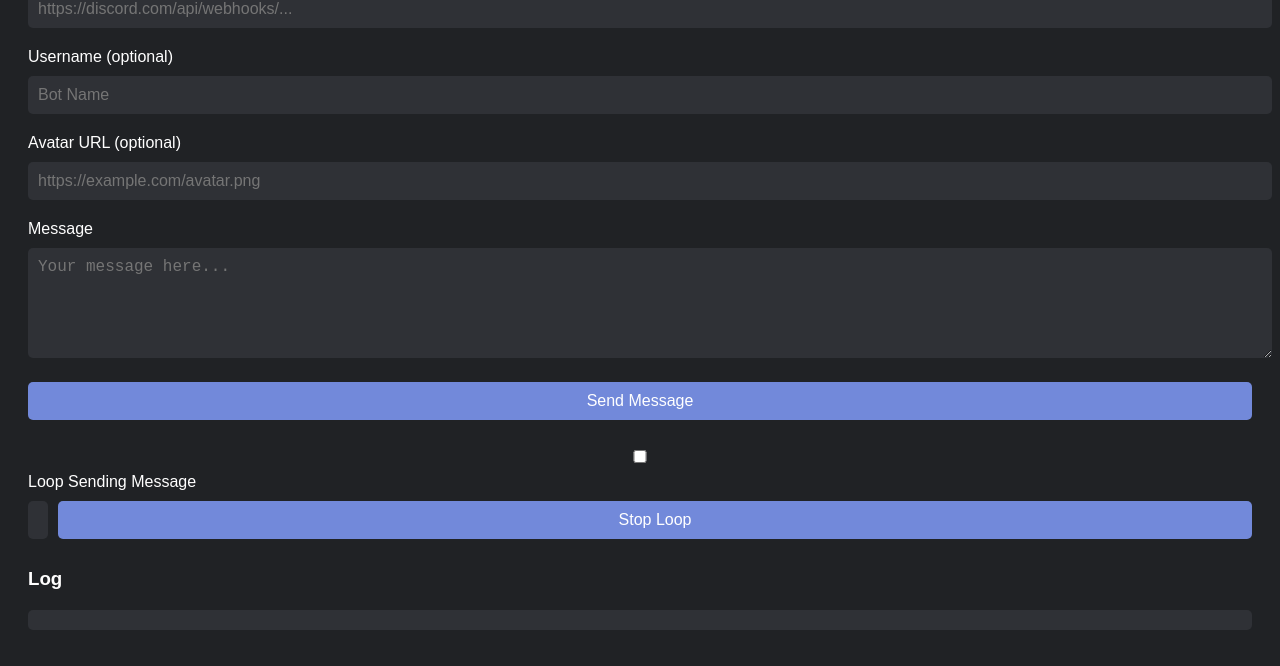
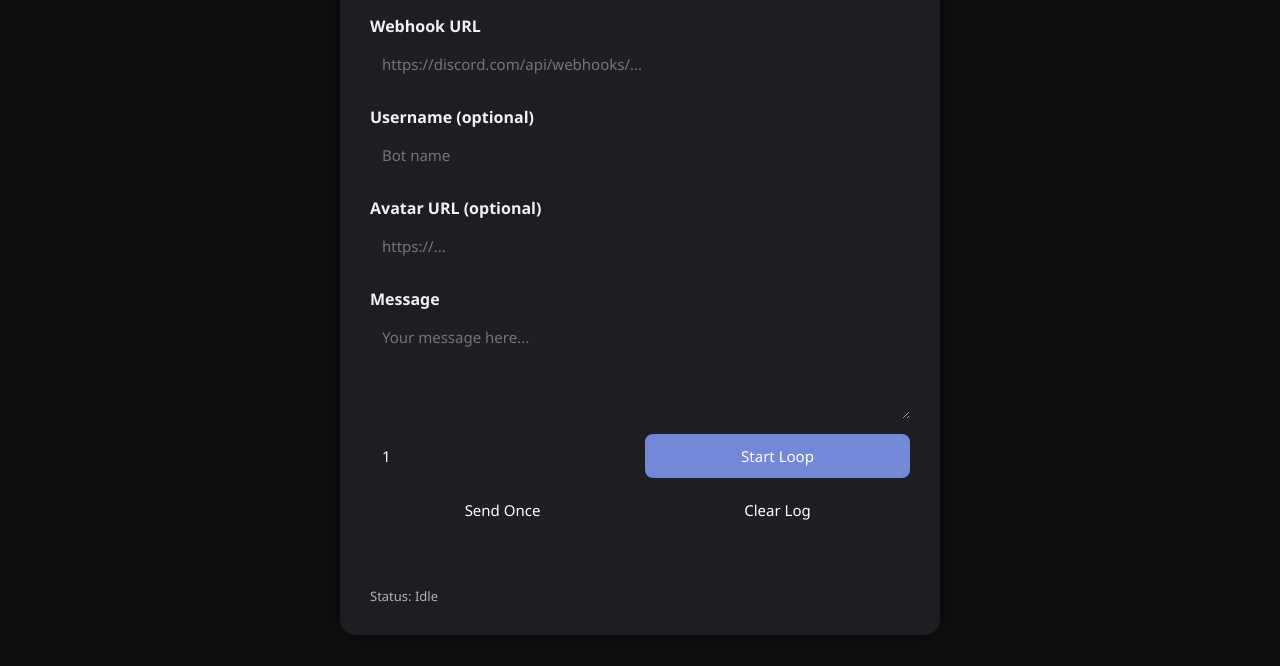
Before and after one commit to zamzamzan/gay.html, a plain HTML site: page index.html in a window 1280 px wide. Shown: the part 134-800 px from the top of the page. Drawn offline with Linux system fonts and the light colour scheme.

Commit message:
Update index.html

```diff
--- a/index.html
+++ b/index.html
@@ -1,92 +1,136 @@
 <!DOCTYPE html>
 <html lang="en">
 <head>
-  <meta charset="UTF-8">
+  <meta charset="UTF-8" />
   <title>Discord Webhook Sender</title>
   <style>
+    * {
+      box-sizing: border-box;
+      font-family: 'Segoe UI', sans-serif;
+    }
     body {
-      font-family: Arial, sans-serif;
-      background-color: #202225;
-      color: white;
-      padding: 20px;
+      background: #0f0f10;
+      color: #f1f1f1;
+      margin: 0;
+      padding: 30px;
+      display: flex;
+      justify-content: center;
+    }
+    .container {
+      background: rgba(32, 34, 37, 0.85);
+      border-radius: 15px;
+      padding: 30px;
+      width: 100%;
+      max-width: 600px;
+      box-shadow: 0 0 20px rgba(0,0,0,0.6);
+      backdrop-filter: blur(8px);
+    }
+    h1 {
+      text-align: center;
+      margin-bottom: 25px;
+      color: #7289da;
+    }
+    label {
+      font-weight: bold;
+      display: block;
+      margin: 10px 0 5px;
     }
     input, textarea, button {
       width: 100%;
-      margin: 10px 0;
-      padding: 10px;
-      border-radius: 5px;
+      padding: 12px;
+      margin-bottom: 10px;
       border: none;
-      font-size: 16px;
-    }
-    input, textarea {
-      background-color: #2f3136;
-      color: white;
+      border-radius: 8px;
+      background: #1e1f22;
+      color: #fff;
+      font-size: 15px;
     }
     button {
-      background-color: #7289da;
-      color: white;
       cursor: pointer;
+      transition: 0.2s;
     }
-    button:hover {
-      background-color: #5b6eae;
+    .loopBtn.start {
+      background: #7289da;
     }
-    label {
-      display: block;
-      margin-top: 10px;
+    .loopBtn.start:hover {
+      background: #5b6eae;
+    }
+    .loopBtn.stop {
+      background: #da4f4f;
+    }
+    .loopBtn.stop:hover {
+      background: #c13e3e;
     }
     .row {
       display: flex;
       gap: 10px;
     }
-    .row input {
+    .row input, .row button {
       flex: 1;
     }
-    #log {
-      background-color: #2f3136;
+    .log {
+      background: #1e1f22;
       padding: 10px;
-      border-radius: 5px;
-      margin-top: 20px;
+      margin-top: 15px;
+      border-radius: 8px;
       max-height: 200px;
       overflow-y: auto;
+      white-space: pre-wrap;
       font-family: monospace;
-      white-space: pre-wrap;
+    }
+    .status {
+      margin-top: 10px;
+      font-size: 13px;
+      opacity: 0.7;
     }
   </style>
 </head>
 <body>
-  <h2>Discord Webhook Sender</h2>
+  <div class="container">
+    <h1>🔗 Webhook Sender</h1>
 
-  <label>Webhook URL</label>
-  <input type="text" id="webhookUrl" placeholder="https://discord.com/api/webhooks/...">
+    <label for="webhookUrl">Webhook URL</label>
+    <input type="text" id="webhookUrl" placeholder="https://discord.com/api/webhooks/..." />
 
-  <label>Username (optional)</label>
-  <input type="text" id="username" placeholder="Bot Name">
+    <label for="username">Username (optional)</label>
+    <input type="text" id="username" placeholder="Bot name" />
 
-  <label>Avatar URL (optional)</label>
-  <input type="text" id="avatarUrl" placeholder="https://example.com/avatar.png">
+    <label for="avatarUrl">Avatar URL (optional)</label>
+    <input type="text" id="avatarUrl" placeholder="https://..." />
 
-  <label>Message</label>
-  <textarea id="messageContent" rows="5" placeholder="Your message here..."></textarea>
+    <label for="messageContent">Message</label>
+    <textarea id="messageContent" rows="4" placeholder="Your message here..."></textarea>
 
-  <button onclick="sendWebhook()">Send Message</button>
-
-  <label><input type="checkbox" id="loopToggle"> Loop Sending Message</label>
     <div class="row">
-    <input type="number" id="cooldown" placeholder="Cooldown in seconds" value="3" min="1">
-    <button onclick="stopLoop()">Stop Loop</button>
+      <input type="number" id="cooldown" step="0.1" value="1" min="0.1" placeholder="Cooldown in seconds" />
+      <button id="loopButton" class="loopBtn start" onclick="toggleLoop()">Start Loop</button>
     </div>
 
-  <h3>Log</h3>
-  <div id="log"></div>
+    <div class="row">
+      <button onclick="sendWebhook()">Send Once</button>
+      <button onclick="clearLog()">Clear Log</button>
+    </div>
+
+    <div class="log" id="log"></div>
+    <div class="status" id="status">Status: Idle</div>
+  </div>
 
   <script>
     let loopInterval = null;
 
     function logMessage(msg) {
-      const logBox = document.getElementById("log");
+      const log = document.getElementById("log");
       const timestamp = new Date().toLocaleTimeString();
-      logBox.textContent += `[${timestamp}] ${msg}\n`;
-      logBox.scrollTop = logBox.scrollHeight;
+      log.textContent += `[${timestamp}] ${msg}\n`;
+      log.scrollTop = log.scrollHeight;
+    }
+
+    function clearLog() {
+      document.getElementById("log").textContent = "";
+    }
+
+    function updateStatus(text) {
+      document.getElementById("status").textContent = "Status: " + text;
     }
 
     function sendWebhook() {
@@ -100,54 +144,59 @@
         return;
       }
 
-      const payload = {
-        content: content,
-      };
-
+      const payload = { content };
       if (username) payload.username = username;
       if (avatarUrl) payload.avatar_url = avatarUrl;
 
       fetch(url, {
         method: "POST",
-        headers: {
-          "Content-Type": "application/json",
-        },
+        headers: { "Content-Type": "application/json" },
         body: JSON.stringify(payload),
       })
-      .then((response) => {
-        if (response.ok) {
-          logMessage(`✅ Sent message: ${content}`);
+        .then((res) => {
+          if (res.ok) {
+            logMessage(`✅ Sent: ${content}`);
+            updateStatus("Message sent");
           } else {
-          logMessage(`❌ Failed to send message. HTTP ${response.status}`);
+            logMessage(`❌ Failed (HTTP ${res.status})`);
+            updateStatus("Failed");
           }
         })
-      .catch((error) => {
-        logMessage(`❌ Error: ${error.message}`);
+        .catch((err) => {
+          logMessage(`❌ Error: ${err.message}`);
+          updateStatus("Error");
         });
     }
 
-    document.getElementById("loopToggle").addEventListener("change", function () {
-      if (this.checked) {
-        const cooldownSec = parseInt(document.getElementById("cooldown").value);
-        if (isNaN(cooldownSec) || cooldownSec < 1) {
-          alert("Please enter a valid cooldown in seconds.");
-          this.checked = false;
+    function toggleLoop() {
+      const btn = document.getElementById("loopButton");
+      if (loopInterval) {
+        clearInterval(loopInterval);
+        loopInterval = null;
+        btn.textContent = "Start Loop";
+        btn.classList.remove("stop");
+        btn.classList.add("start");
+        updateStatus("Idle");
+        logMessage("🛑 Loop stopped");
         return;
       }
 
-        sendWebhook(); // Send immediately
-        loopInterval = setInterval(sendWebhook, cooldownSec * 1000);
-        logMessage(`🔁 Loop started (every ${cooldownSec} sec)`);
-      } else {
-        stopLoop();
+      const delay = parseFloat(document.getElementById("cooldown").value);
+      if (isNaN(delay) || delay < 0.1) {
+        alert("Enter a valid delay in seconds (e.g. 0.1).");
+        return;
       }
-    });
 
-    function stopLoop() {
-      clearInterval(loopInterval);
-      loopInterval = null;
-      document.getElementById("loopToggle").checked = false;
-      logMessage("🛑 Loop stopped.");
+      sendWebhook();
+      loopInterval = setInterval(() => {
+        sendWebhook();
+      }, delay * 1000);
+
+      btn.textContent = "Stop Loop";
+      btn.classList.remove("start");
+      btn.classList.add("stop");
+      updateStatus(`Looping every ${delay}s`);
+      logMessage(`🔁 Loop started (every ${delay}s)`);
     }
   </script>
 </body>
```
Lines whose indentation alone changed are shown as unchanged.
